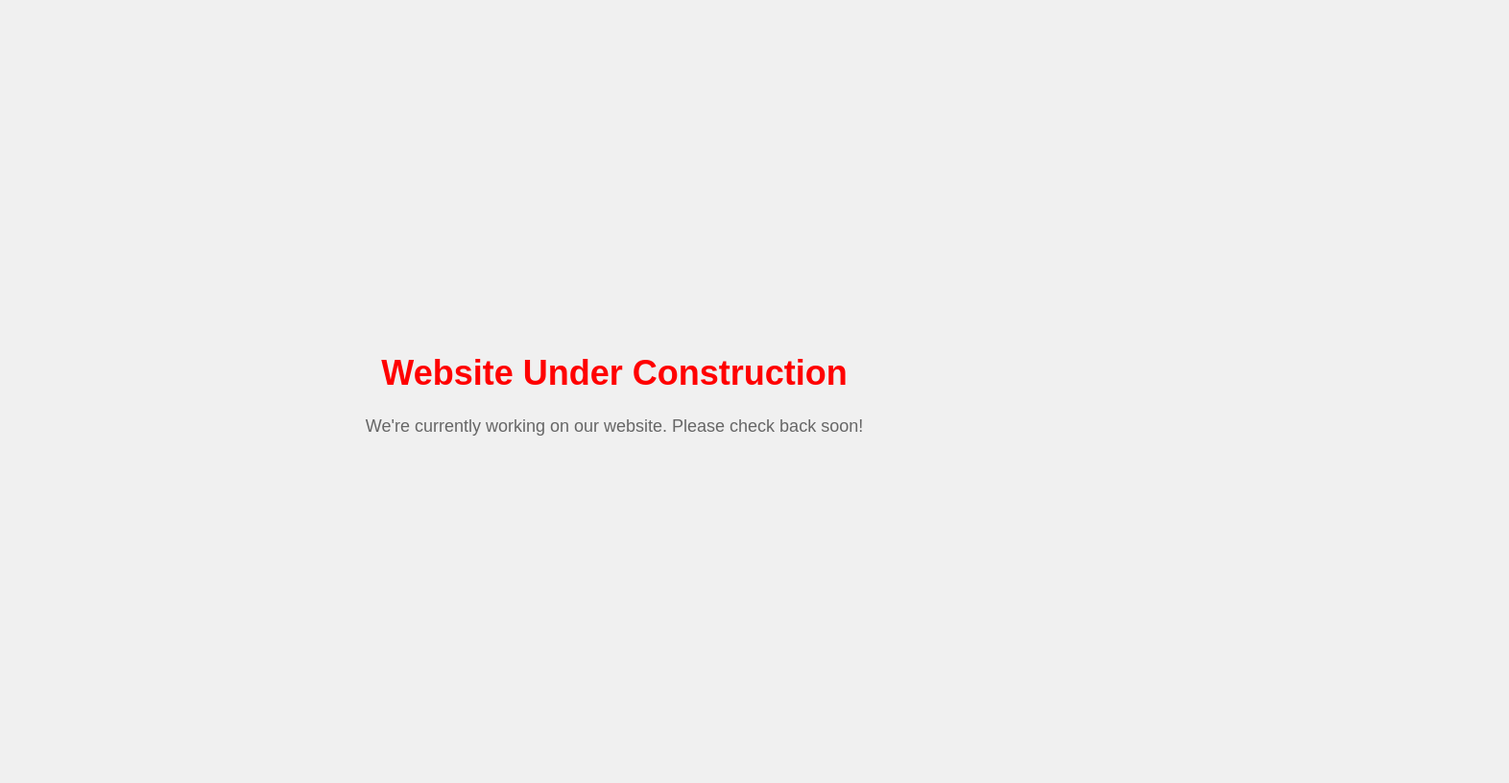
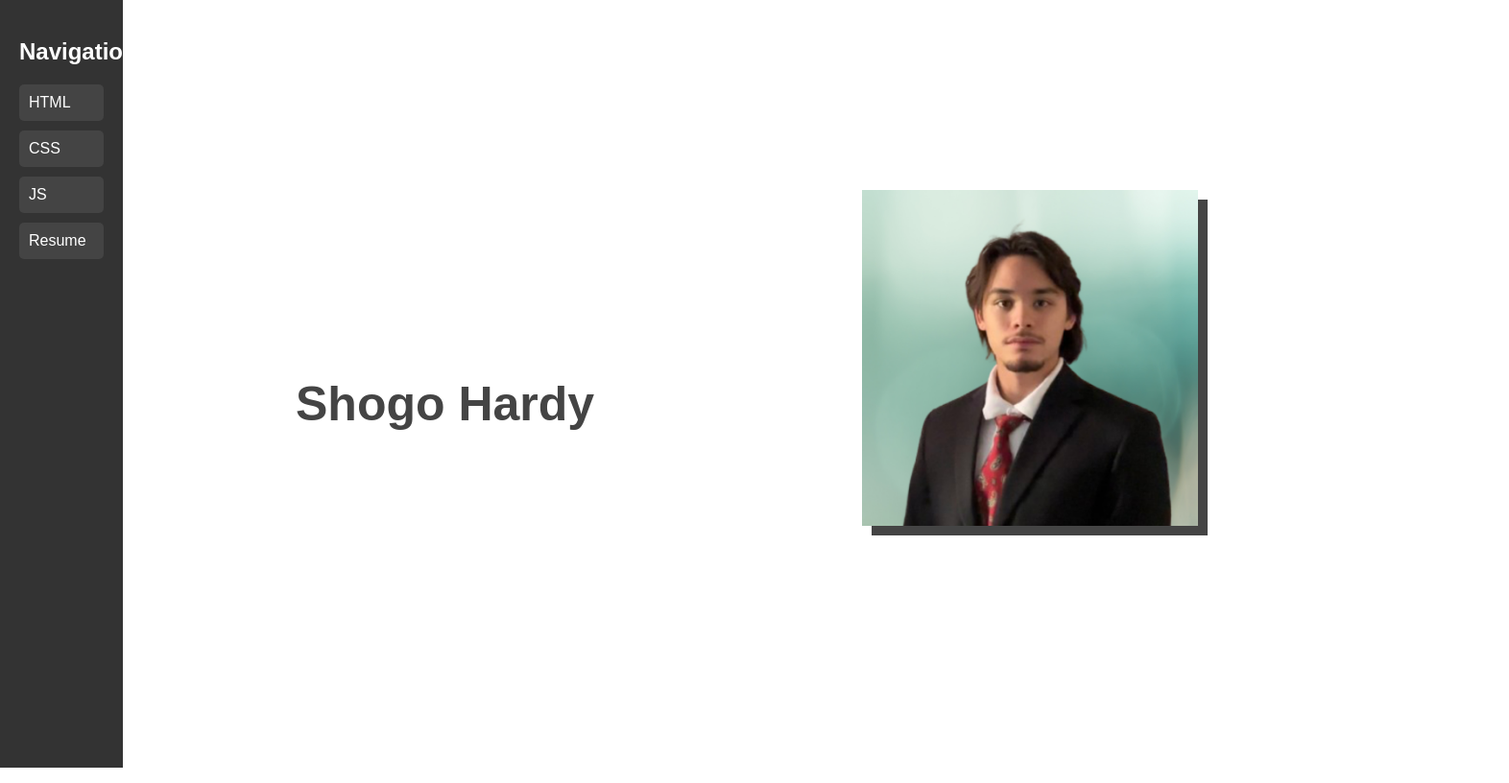
Before and after one commit to shogo24/shogo24.github.io, a plain HTML site: page index.html in a window 1280 px wide. Shown: the whole page at 96% size, 1572 px wide, since content can reach past the window. Drawn offline with Linux system fonts and the light colour scheme.

Commit message:
Added pages, Edited index/home page

```diff
--- a/index.html
+++ b/index.html
@@ -5,12 +5,19 @@
   <meta name="viewport" content="width=device-width, initial-scale=1.0">
   <link rel="stylesheet" href="styles.css">
   <script src="scripts.js"></script>
-  <title>Website Under Construction</title>
+  <title>Home Page</title>
 </head>
 <body>
-  <div class="container">
-    <h1>Website Under Construction</h1>
-    <p>We're currently working on our website. Please check back soon!</p>
+  <div class="sidebar">
+    <h2>Navigation</h2>
+    <a href="HTMLCheatSheet.html">HTML</a>
+    <a href="CSSCheatSheet.html">CSS</a>
+    <a href="JSCheatSheet.html">JS</a>
+    <a href="resume.html">Resume</a>
   </div>
+  <div id="Shadow">
+    <img id="profilePhoto" alt="Shogo Hardy" src="Images\profilePhoto.png">
+  </div>
+  <h1 id="name">Shogo Hardy</h1>
 </body>
 </html>
--- a/styles.css
+++ b/styles.css
@@ -1,22 +1,72 @@
 body {
     font-family: Arial, sans-serif;
-    background-color: #f0f0f0;
-    display: flex;
-    justify-content: center;
-    align-items: center;
-    height: 100vh;
 }
 
-.container {
-    text-align: center;
+.sidebar {
+    background-color: #333;
+    padding: 20px;
+    box-sizing: border-box;
+    align-items: stretch;
+    height: 100%;
+    width: 10%;
+    position:fixed;
+    top:0;
+    left:0;
+}
+
+.sidebar h2 {
+    color: white;
+}
+
+.sidebar a {
+    color: white;
+    text-decoration: none;
+    display: block;
+    margin: 10px 0;
+    padding: 10px;
+    background-color: #444;
+    border-radius: 5px;
+}
+
+.sidebar a:hover {
+    background-color: #555;
+}
+
+.content {
+    padding: 20px;
+    position: absolute;
+    margin-left: 30%;
+}
+
+.content p {
+    margin-bottom: 20px;
+    line-height: 1.6;
+}
+
+#profilePhoto {
+    display: flex;
+    position: relative;
+    right: 10px;
+    bottom: 10px;
+    width: 350px;
+}
+
+#Shadow {
+    background-color: #444;
+    display: flex;
+    position: relative;
+    width: 350px;
+    left: 900px;
+    top: 200px;
 }
 
 h1 {
-    color: red;
-    font-size: 36px;
+    color: #444;
 }
 
-p {
-    color: #666;
-    font-size: 18px;
+#name {
+    display: flex;
+    position: relative;
+    left: 300px;
+    font-size: 50px;
 }
```
Also changed, not shown: CSSCheatSheet.html (added, +19 -0 lines), HTMLCheatSheet.html (added, +19 -0 lines), JSCheatSheet.html (added, +19 -0 lines), resume.html (added, +19 -0 lines), Images/profilePhoto.png (added).
